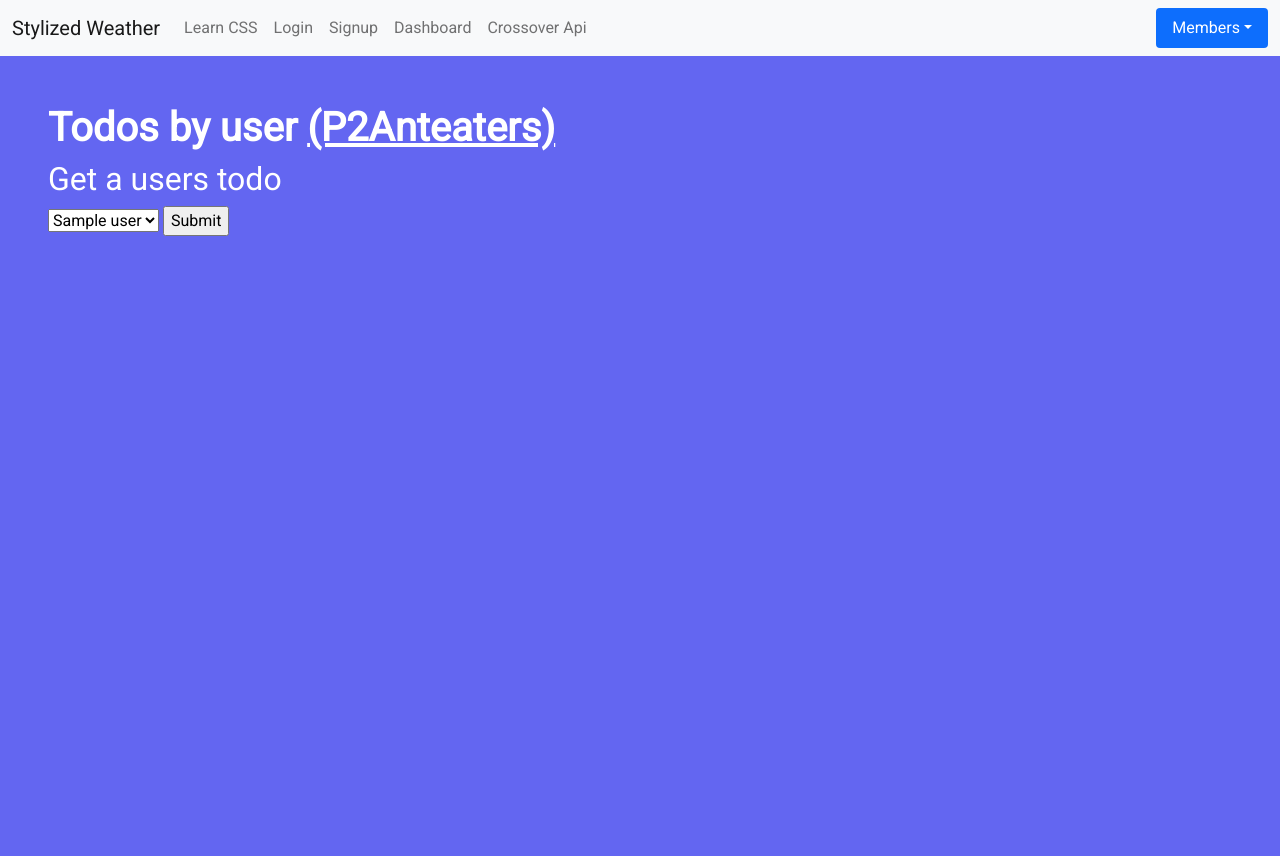
After one commit to paul-bokelman/styledweather-python, a Flask app: page /crossover in a window 1280 px wide. The commit adds this page. Run offline with Flask 2, Linux system fonts and the light colour scheme; a database or web service that is not in the repository returns one stand-in record (values such as "Sample title"); data that the repository does not hold is empty; some libraries are stand-ins or nearby versions.

Commit message:
revamped and added api section

```diff
--- a/routes/team/api.py
+++ b/routes/team/api.py
@@ -1,5 +1,5 @@
 from flask import render_template, Blueprint, request, jsonify
-import requests as r
+import requests
 import json as j
 from models import User, IdealWeather
 
@@ -9,7 +9,7 @@ api = Blueprint('api', __name__)
 @api.route("/", methods=['GET', 'POST'])
 def home():
     userLocation = request.form.get('location', 'san diego') # search
-    x = r.get(f"http://api.weatherapi.com/v1/forecast.json?q={userLocation}", headers={"content-type":"application/json", "key":"25a4dc68b6974dde8af192821212203"}) #Fetch rest api data
+    x = requests.get(f"http://api.weatherapi.com/v1/forecast.json?q={userLocation}", headers={"content-type":"application/json", "key":"25a4dc68b6974dde8af192821212203"}) #Fetch rest api data
     data = j.loads(x.content) #Fetch rest api data
     name = data.get("location").get("name")
     localtime = data.get("location").get("localtime")
@@ -47,3 +47,15 @@ def aiw():
         iw.append({'id': iws.id, 'owner_id': iws.user_id, 'condition': iws.condition, 'temp': iws.temp, 'desc': iws.desc, 'date_added': iws.date_added})
     response = jsonify({'all_ideal_weathers': iw})
     return response, 200
+
+@api.route('/crossover', methods=['GET', 'POST'])
+def crossover():
+
+    u = requests.get("http://antsapi.nighthawkcodingsociety.com/all_users").json()['all_users']
+    r = None
+    if request.method == "POST":
+        usr = request.form.get('user', "kenzie")
+        r = requests.get(f"http://antsapi.nighthawkcodingsociety.com/todos/{usr}").json()['todos']
+
+
+    return render_template('crossover.html', r=r, u=u)
--- a/routes/team/auth.py
+++ b/routes/team/auth.py
@@ -4,6 +4,7 @@ from wtforms import StringField, PasswordField, BooleanField
 from wtforms.validators import InputRequired, Email, Length
 from werkzeug.security import generate_password_hash, check_password_hash
 from flask_login import LoginManager, login_user, login_required, logout_user, current_user
+import requests
 
 from models import db, User, IdealWeather
 
@@ -83,10 +84,6 @@ def handle_data():
     db.session.commit()
     return redirect(url_for('auth.dashboard'))
 
-@auth.route('/easteregg', methods=['GET', 'POST'])
-def easteregg():
-    return render_template('easteregg.html')
-
 @auth.route('/logout')
 @login_required
 def logout():
--- a/routes/team/site.py
+++ b/routes/team/site.py
@@ -1,4 +1,5 @@
-from flask import render_template, Blueprint
+from flask import render_template, Blueprint, request
+import requests
 
 junction = Blueprint('junction', __name__)
 
--- a/static/css/index.css
+++ b/static/css/index.css
@@ -188,36 +188,61 @@
   border:none;
   background-color:transparent;
   color: gray;
+} */
+
+.cr {
+  padding: 3rem;
+  height: 100vh;
+  width: 100%;
+  background-color: #6366f1;
 }
 
-.background{
-  background-image: url("../media/pic.jpg");
-  height: 100vh;
-  background-repeat: no-repeat;
-  background-position: center;
-  background-size: cover;
-
+.h {
+  color: white;
+  font-weight: bold;
 }
 
-
-.bigbox{
-  position: relative;
-  margin: auto;
-  width: 500px;
-  background-color: rgb(134, 96, 184);
-  padding: 20px;
-  top: 300px;
-  border-radius: 20px;
-  height: 347px;
+.h a {
+  color: white;
 }
 
-.eastertitle{
+.sh {
+  color: white;
+}
+
+.u {
+  margin-top: 2rem;
+  color: white;
+}
+
+.uh {
+  color: white;
+}
+
+.ui {
+  display: inline;
+}
+
+.uc {
+  display: inline;
+}
+
+.ici {
+  /* display: inline; */
+}
+
+.i {
   position: relative;
-  margin: auto;
-  width: 500px;
-  color: white;
-  font-family: 'Press Start 2P', cursive;
-  text-align: center;
-  font-size: 30px;
-  top: 250px;
+  bottom: 5px;
+  padding: 0.2rem 0.7rem;
+  background-color: #ff6060;
+  color: #ffffff;
 }
+
+.c {
+  position: relative;
+  bottom: 5px;
+  padding: 0.2rem 0.7rem;
+  background-color: #65ff60;
+  color: #ffffff;
+}
--- a/templates/base.html
+++ b/templates/base.html
@@ -17,7 +17,7 @@
       integrity="sha384-AYmEC3Yw5cVb3ZcuHtOA93w35dYTsvhLPVnYs9eStHfGJvOvKxVfELGroGkvsg+p"
       crossorigin="anonymous"
     />
-    <link rel="stylesheet" href="../static/css/index.css">
+    <link rel="stylesheet" href="../static/css/index.css" />
     <script src="../dark.js"></script>
     {% block styles %} {% endblock styles %}
     <title>StyledWeather</title>
@@ -33,11 +33,11 @@
               <a class="nav-link" href="/login">Login</a>
               <a class="nav-link" href="/signup">Signup</a>
               <a class="nav-link" href="/dashboard">Dashboard</a>
-              <button id="dark-mode-toggle" class="dark-mode-toggle">Toggle Dark</button>
+              <a class="nav-link" href="/crossover">Crossover Api</a>
+              <!-- <button id="dark-mode-toggle" class="dark-mode-toggle">Toggle Dark</button> -->
             </div>
           </div>
           <ul class="nav nav-pills">
-
             <li class="nav-item dropdown">
               <a
                 class="nav-link dropdown-toggle active"
--- /dev/null
+++ b/templates/crossover.html
@@ -0,0 +1,46 @@
+{% extends 'base.html' %} {% block content %}
+<div class="cr">
+  <h1 class="h">
+    Todos by user
+    <a href="https://p2-anteaters-todos.netlify.app/">(P2Anteaters)</a>
+  </h1>
+
+  <h2 class="sh">Get a users todo</h2>
+
+  <form action="{{ url_for('api.crossover') }}" method="POST">
+    <input
+      class="weather-input"
+      type="hidden"
+      name="csrf_token"
+      value="{{ csrf_token() }}"
+    />
+    <select name="user">
+      {% for user in u %}
+      <option value="{{user.name}}">{{user.name}}</option>
+      {% endfor %}
+    </select>
+    <input type="submit" />
+  </form>
+
+  {% if r != none %}
+  <div class="u">
+    <h1 class="uh">Users todos</h1>
+    <hr />
+    {% for todo in r %}
+    <div class="us">
+      <div class="ici">
+        <h2 class="ui">id: {{todo.id}}</h2>
+        <div class="uc">
+          {% if todo.completed == false %}
+          <span class="stat i">Incomplete</span> {% else %}
+          <span class="stat c">Completed</span> {% endif %}
+        </div>
+      </div>
+      <h3 class="un">Name: {{todo.name}}</h3>
+      <p class="ud">Description: {{todo.desc}}</p>
+    </div>
+    {% endfor %}
+  </div>
+  {% endif %}
+</div>
+{% endblock content %}
```
Also changed, not shown: other parts of static/css/index.css (+36 -36 lines), templates/easteregg.html (deleted, +0 -10 lines).
